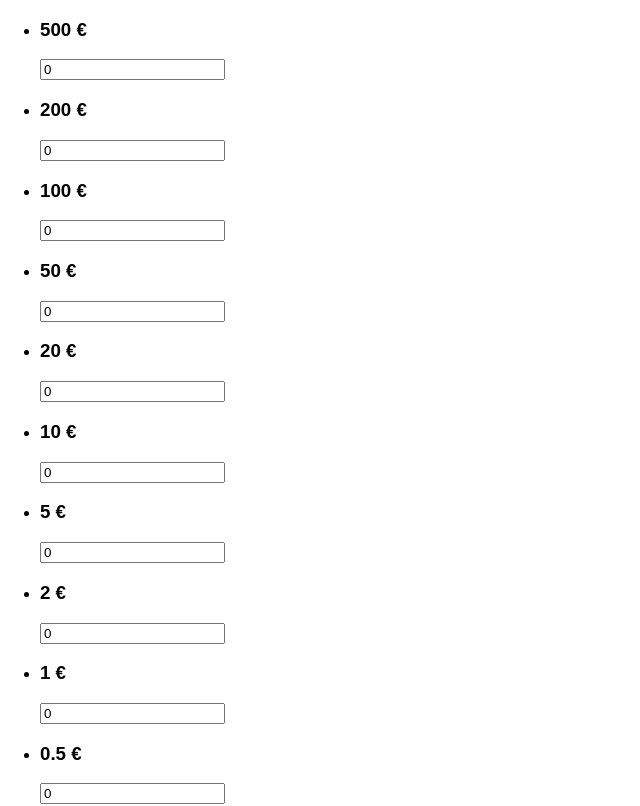
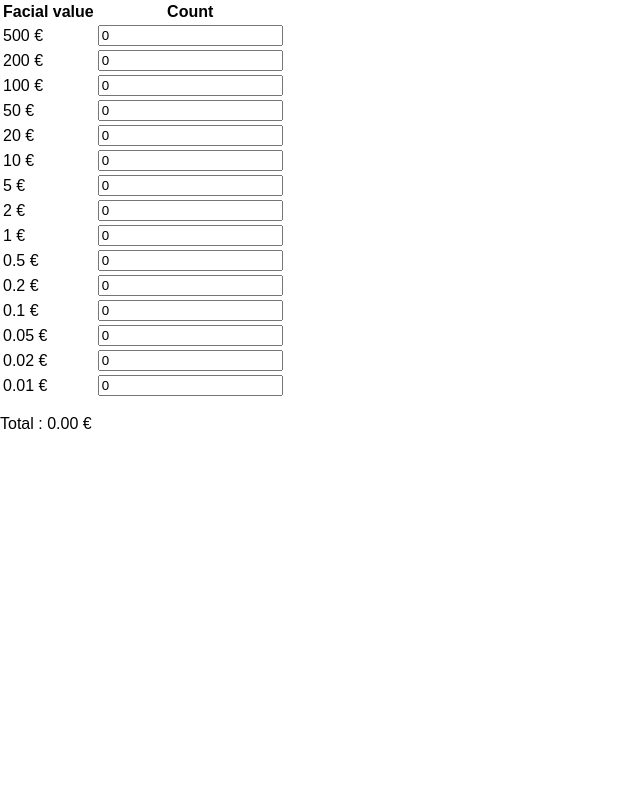
Before and after one commit to ledenis/cash-app, a React (Create React App) app: page / in a window 1280 px wide. Shown: the top 806 px of the page, without its empty margins (0-640 px from the left). Built offline with nearby package versions, Linux system fonts and the light colour scheme.

Commit message:
App component: render as table + fix rounding error of total

```diff
--- a/src/components/App.js
+++ b/src/components/App.js
@@ -22,22 +22,31 @@ class App extends Component {
     // for each item, render facial and count
     return (
       <div>
-        <ul>
+        <table>
+          <thead>
+            <tr>
+              <th>Facial value</th>
+              <th>Count</th>
+            </tr>
+          </thead>
+            <tbody>
               {this.props.items.map(it => {
                 const facial = it.get('facial')
-              return (
-                <li key={facial}>
-                  <h3>{facial} €</h3>
-                  <input value={it.get('count')}
+                const countJsx = <input value={it.get('count')}
                       onChange={(e) =>
                         this.handleCountChange(facial, e.target.value)}
                       type="number" min="0" step="1"
                     />
-                </li>
+                return (
+                  <tr key={facial}>
+                    <td>{facial} €</td>
+                    <td>{countJsx}</td>
+                  </tr>
                 )
               })}
-        </ul>
-        <p>Total : {this.calcTotal()} €</p>
+            </tbody>
+        </table>
+        <p>Total : {this.calcTotal().toFixed(2)} €</p>
       </div>
     )
   }
```
Lines whose indentation alone changed are shown as unchanged.
